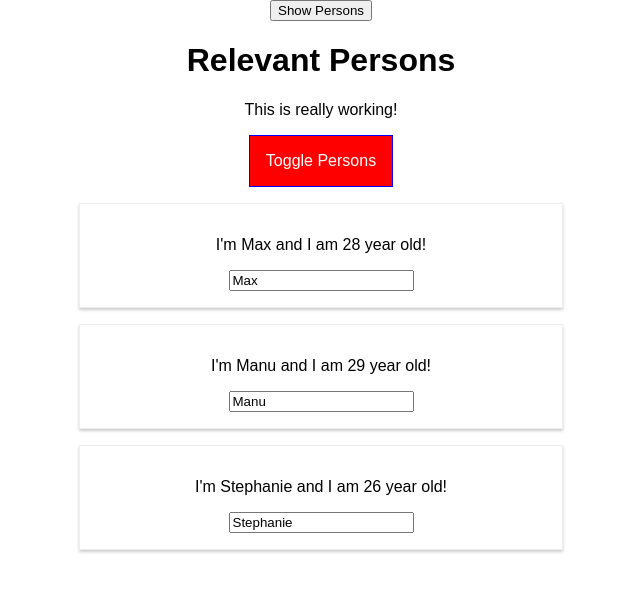
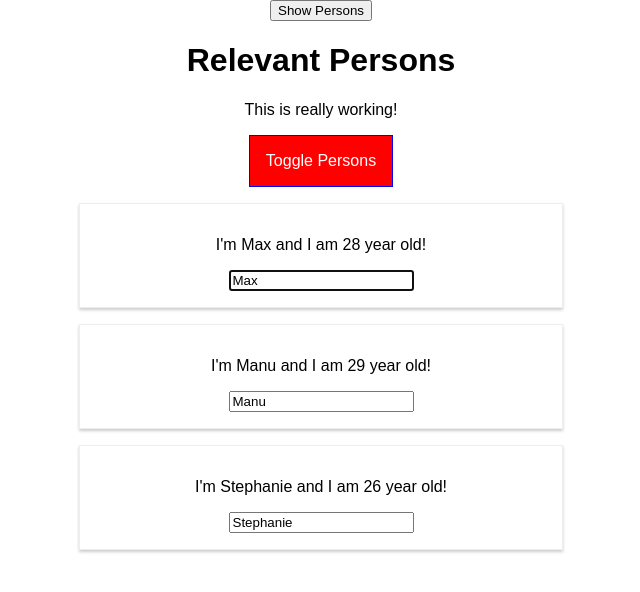
Before and after one commit to HerczogAttila/react_practice, a React app: page / in a window 1280 px wide. Both pictures are taken after a click on the button "Show Persons". Shown: the top 592 px of the page, without its empty margins (319-959 px from the left). Built offline with nearby package versions, Linux system fonts and the light colour scheme.

Commit message:
100. Using References

```diff
--- a/src/components/Persons/Person/Person.js
+++ b/src/components/Persons/Person/Person.js
@@ -17,15 +17,24 @@ class Person extends Component {
 
   componentDidMount() {
     console.log('[Person.js] Inside componentDidMount()');
+    if (this.props.position === 0) {
+      this.inputElement.focus();
+    }
   }
 
   render() {
     console.log('[Person.js] Inside render()');
     return (<Aux>
-      <p onClick={this.props.click}>I'm {this.props.name} and I am {this.props.age} year old!</p>
-      <p>{this.props.children}</p>
-      <input type="text" onChange={this.props.changed} value={this.props.name}/>
-    </Aux>
+        <p onClick={this.props.click}>I'm {this.props.name} and I am {this.props.age} year old!</p>
+        <p>{this.props.children}</p>
+        <input
+          ref={(input) => {
+            this.inputElement = input
+          }}
+          type="text"
+          onChange={this.props.changed}
+          value={this.props.name}/>
+      </Aux>
     );
     // return [
     //   <p key="1" onClick={this.props.click}>I'm {this.props.name} and I am {this.props.age} year old!</p>,
--- a/src/components/Persons/Persons.js
+++ b/src/components/Persons/Persons.js
@@ -47,6 +47,7 @@ class Persons extends Component {
           name={person.name}
           age={person.age}
           key={person.id}
+          position={index}
           changed={(event) => this.props.changed(event, person.id)}/>
       }
     );
```
